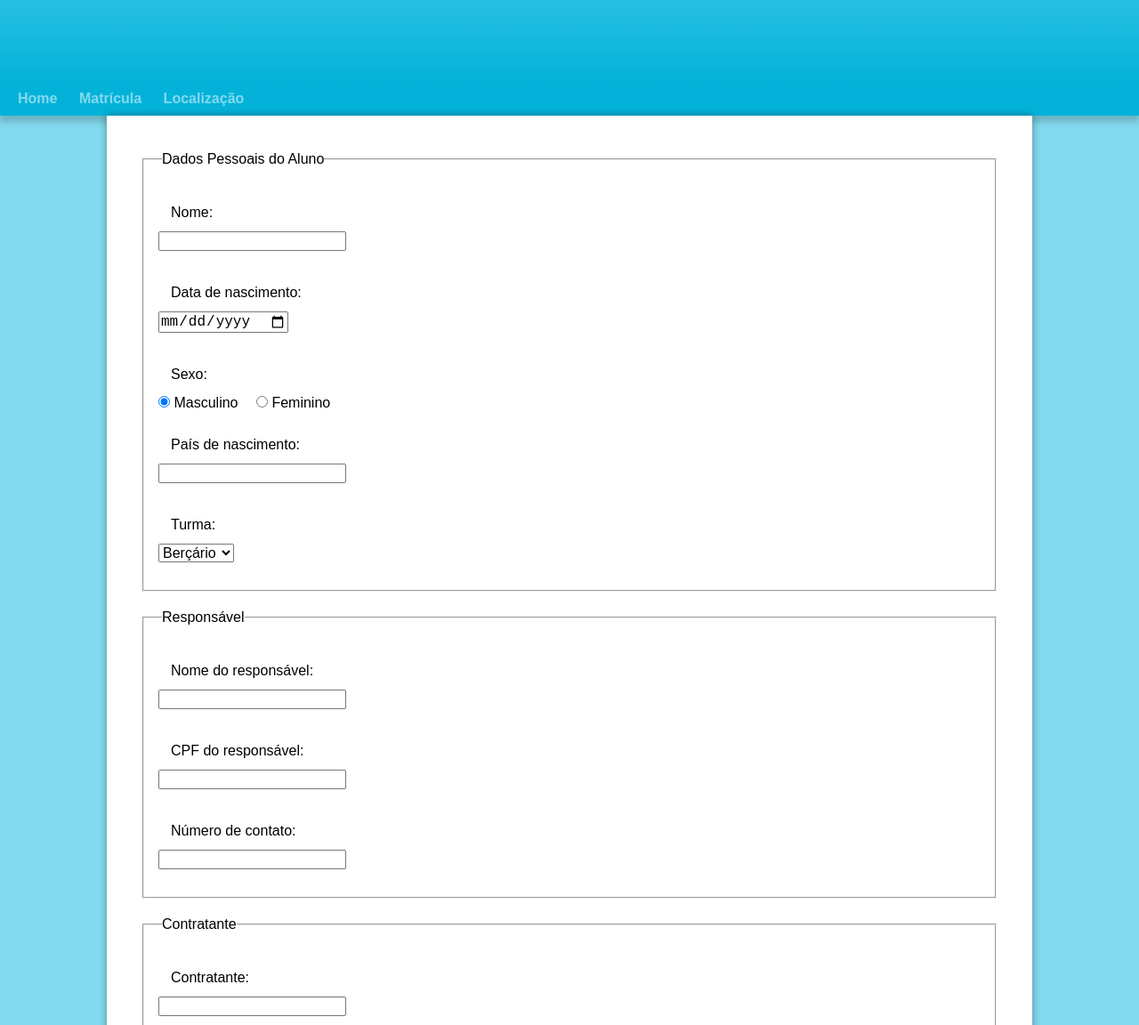
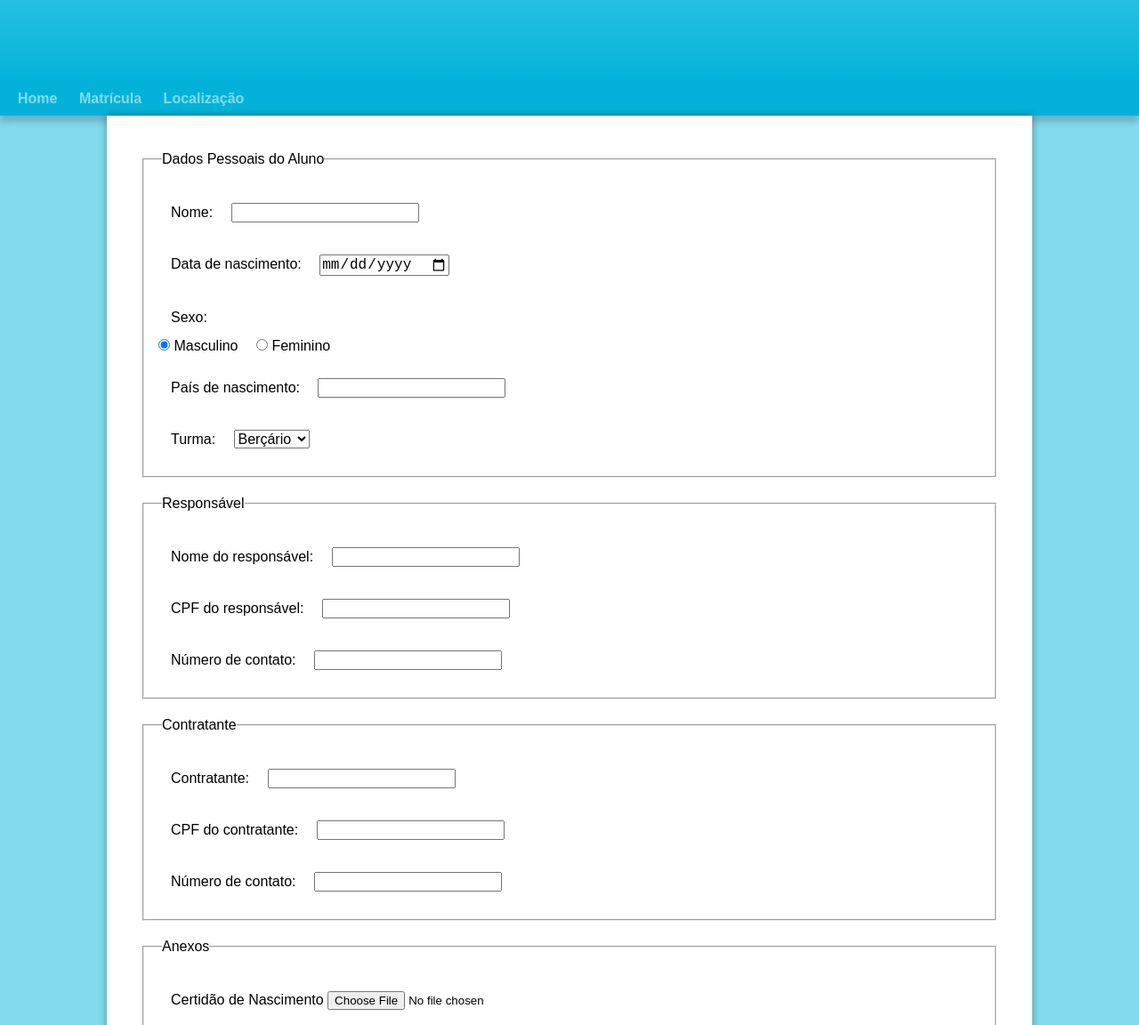
Before and after one commit to michellycruz/projeto-estagio, a plain HTML site: page formulario.html in a window 1280 px wide. Shown: the part 98-1250 px from the top of the page at 89% size. Drawn offline with Linux system fonts and the light colour scheme.

Commit message:
alteração no projeto

```diff
--- a/formulario.html
+++ b/formulario.html
@@ -23,11 +23,11 @@
                 <fieldset>
                     <legend>Dados Pessoais do Aluno</legend>
                     <p>
-                        <label for="inome">Nome:</label> <br>
+                        <label for="inome">Nome:</label>
                         <input type="text" id="inome" name="nome" required>
                     </p>
                     <p>
-                        <label for="inascimento">Data de nascimento:</label> <br>
+                        <label for="inascimento">Data de nascimento:</label>
                         <input type="date" name="nascimento" id="inascimento" required>
                     </p>
                     <p>
@@ -38,11 +38,11 @@
                         <label for="fem">Feminino</label>
                     </p>
                     <p>
-                        <label for="inacionalidade">País de nascimento:</label> <br>
+                        <label for="inacionalidade">País de nascimento:</label>
                         <input type="text" name="nacionalidade" id="inacionalidade" required>
                     </p>
                 <p>
-                    <label for="iturma">Turma:</label> <br>
+                    <label for="iturma">Turma:</label>
                     <select id="iturma" name="turma">
                       <option value="1">Berçário</option>
                       <option value="2">Maternal</option>
@@ -56,30 +56,30 @@
                 <fieldset>
                     <legend>Responsável</legend>
                     <p>
-                        <label for="iresponsavel">Nome do responsável:</label> <br>
+                        <label for="iresponsavel">Nome do responsável:</label>
                         <input type="text" id="iresponsavel" name="responsavel" required>
                     </p>
                     <p>
-                        <label for="icpf">CPF do responsável:</label> <br>
+                        <label for="icpf">CPF do responsável:</label>
                         <input type="number" name="cpf" id="icpf" required>
                     </p>
                     <p>
-                        <label for="itel">Número de contato:</label> <br>
+                        <label for="itel">Número de contato:</label>
                         <input type="number" name="telefone" id="itel" required>
                     </p>
                 </fieldset>
                 <fieldset>
                     <legend>Contratante</legend>
                     <p>
-                        <label for="icontratante">Contratante:</label> <br>
+                        <label for="icontratante">Contratante:</label>
                         <input type="text" id="icontratante" name="contratante" required>
                     </p>
                     <p>
-                        <label for="icpf2">CPF do contratante:</label> <br>
+                        <label for="icpf2">CPF do contratante:</label>
                         <input type="number" name="cpf" id="icpf2" required>
                     </p>
                     <p>
-                        <label for="itel2">Número de contato:</label> <br>
+                        <label for="itel2">Número de contato:</label>
                         <input type="number" name="telefone" id="itel2" required>
                     </p>
                 </fieldset>
@@ -114,7 +114,7 @@
                     <legend>Informações Extras</legend>
                     <p>
                         <label for="imsg">Mensagem:</label> <br>
-                        <textarea name="msg" id="imsg" cols="30" rows="10"></textarea>
+                        <textarea name="msg" id="imsg" cols="80" rows="20"></textarea>
                     </p>
                 </fieldset>
                 <p>
```
